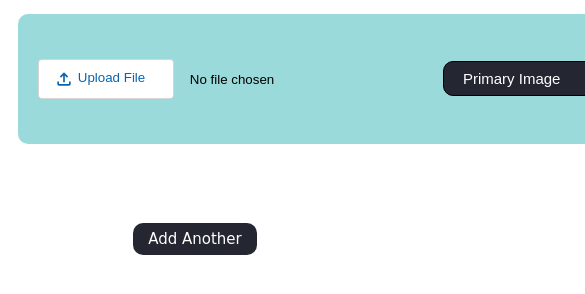
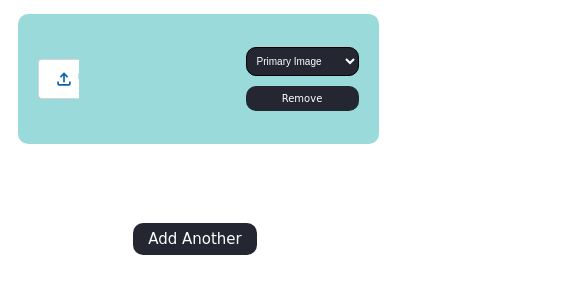
Before and after one commit to pandaAni/imageSelector, a plain HTML site: page index.html in a window 390 px wide. Shown: the top 294 px of the page, 585 px wide, since content can reach past the window. Drawn offline with nearby package versions, Linux system fonts and the light colour scheme.

Commit message:
responsive

```diff
--- a/index.html
+++ b/index.html
@@ -144,6 +144,7 @@
     }
 
     @media screen and (max-width: 800px) {
+
         body {
             margin: 0;
             padding: 0;
@@ -151,13 +152,12 @@
             flex-direction: column;
             text-align: center;
         }
-
         #elems {
             margin: 10px;
             padding: 0 20px;
             border-radius: 10px;
             height: 130px;
-            width: 670px;
+            width: 38vh;
             display: flex;
             justify-content: space-between;
             align-items: center;
@@ -165,6 +165,38 @@
             overflow: hidden;
             position: relative;
         }
+        #elems select {
+        border: 0.5px solid black;
+        background-color: #242731;
+        color: white;
+        padding: 7px 6px;
+        font-weight: 400;
+        text-transform: capitalize;
+        font-family: sans-serif;
+        font-size: 10px;
+        border-radius: 10px;
+        cursor: pointer;
+    }
+
+    #elems button {
+        border: none;
+        padding: 7px 6px;
+        background-color: #242731;
+        color: white;
+        font-weight: 500;
+        text-transform: capitalize;
+        font-family: cursive;
+        font-size: 10px;
+        border-radius: 10px;
+    }
+    span{
+        display: flex;
+        gap: 10px;
+        flex-direction: column;
+    }
+    input[type="file"]{
+        width: 41px;
+    }
     }
 </style>
 
```
